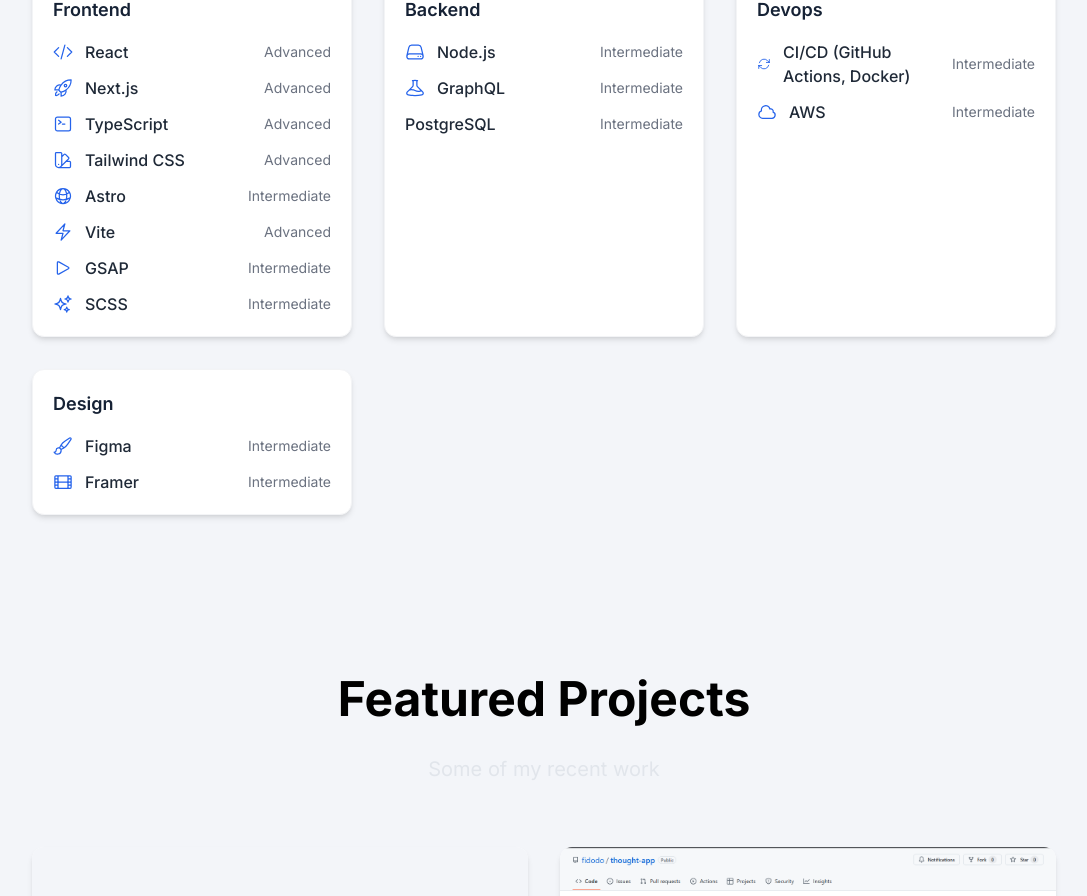
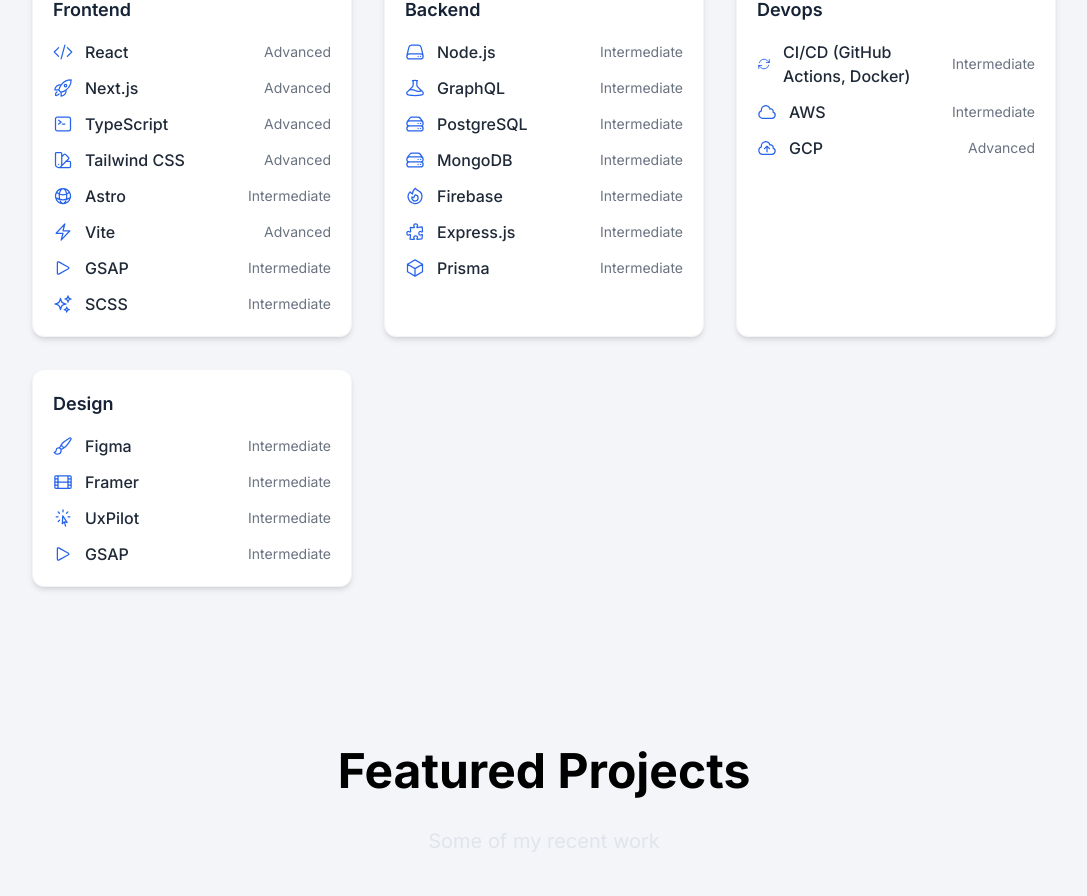
Before and after one commit to fidodo/new-portfolio, a Next.js app: page / in a window 1280 px wide. Shown: the part 1577-2473 px from the top of the page, without its empty margins (96-1183 px from the left). Built offline with nearby package versions, Linux system fonts and the light colour scheme.

Commit message:
feat: added more skill as i upscale

```diff
--- a/app/components/Skills.tsx
+++ b/app/components/Skills.tsx
@@ -17,7 +17,11 @@
   backend: [
     { name: "Node.js", level: "Intermediate", icon: "ServerIcon" },
     { name: "GraphQL", level: "Intermediate", icon: "BeakerIcon" },
-    { name: "PostgreSQL", level: "Intermediate", icon: "DatabaseIcon" },
+    { name: "PostgreSQL", level: "Intermediate", icon: "ServerStackIcon" },
+    { name: "MongoDB", level: "Intermediate", icon: "ServerStackIcon" },
+    { name: "Firebase", level: "Intermediate", icon: "FireIcon" },
+    { name: "Express.js", level: "Intermediate", icon: "PuzzlePieceIcon" },
+    { name: "Prisma", level: "Intermediate", icon: "CubeIcon" },
   ],
   devops: [
     {
@@ -26,10 +30,17 @@
       icon: "ArrowPathIcon",
     },
     { name: "AWS", level: "Intermediate", icon: "CloudIcon" },
+    {
+      name: "GCP",
+      level: "Advanced",
+      icon: "CloudArrowUpIcon",
+    },
   ],
   design: [
     { name: "Figma", level: "Intermediate", icon: "PaintBrushIcon" },
     { name: "Framer", level: "Intermediate", icon: "FilmIcon" },
+    { name: "UxPilot", level: "Intermediate", icon: "CursorArrowRaysIcon" },
+    { name: "GSAP", level: "Intermediate", icon: "PlayIcon" },
   ],
 };
 
```
